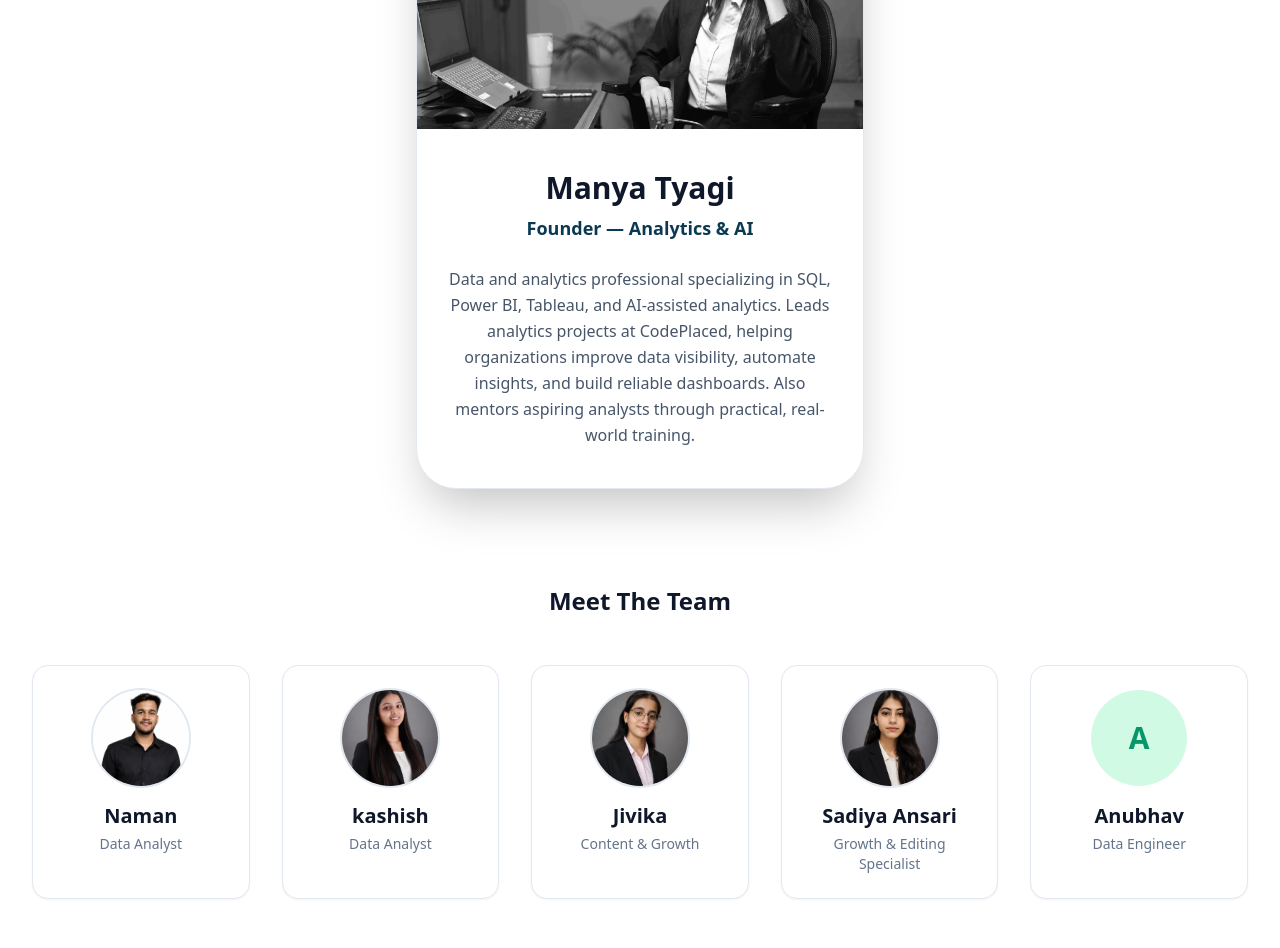
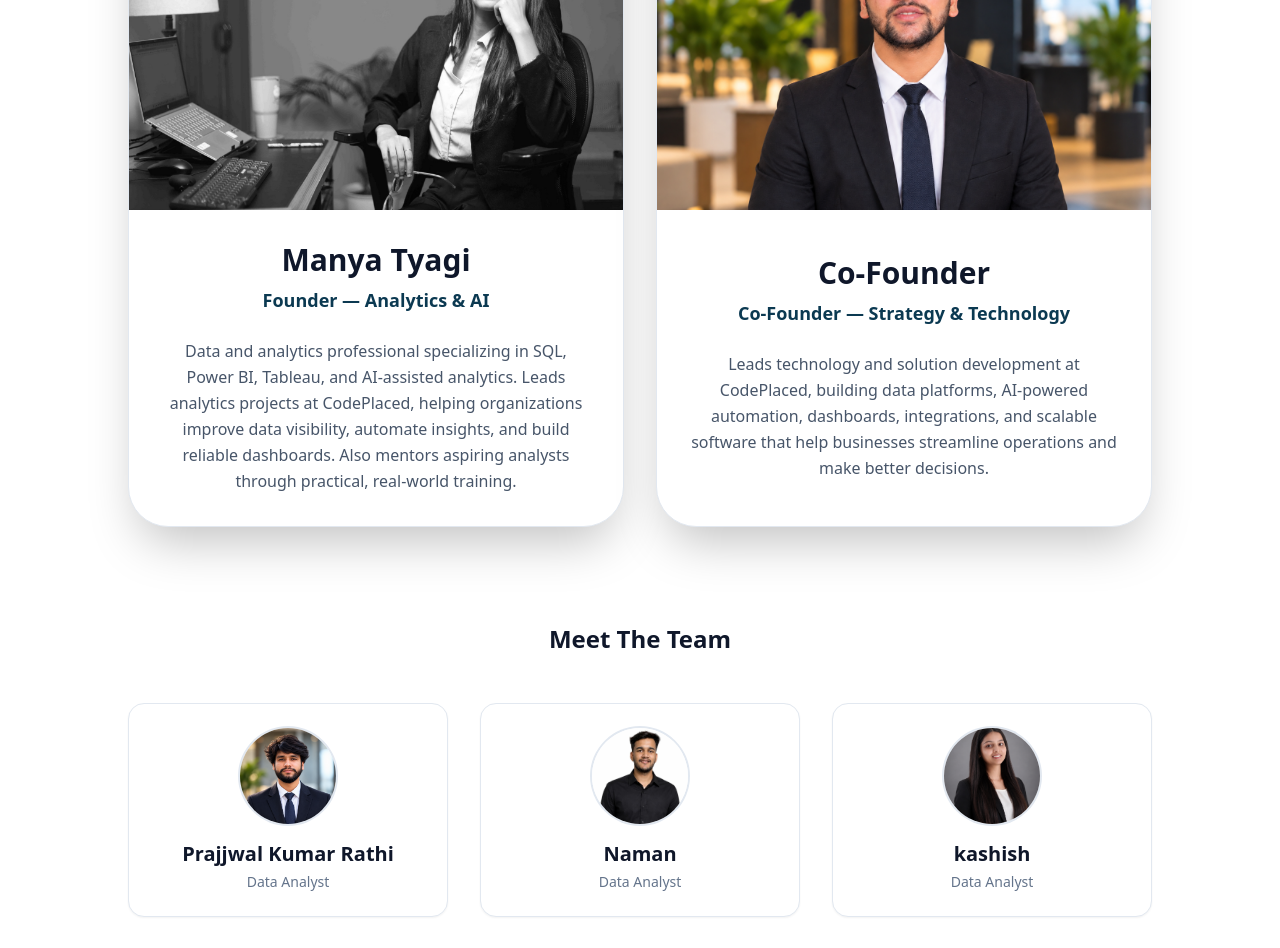
Before and after one commit to gauravshokhanda/codeplaced, a Next.js app: page /about in a window 1280 px wide. Shown: the part 1600-2548 px from the top of the page. Built offline with nearby package versions, Linux system fonts and the light colour scheme.

Commit message:
added new intern

```diff
--- a/app/about/page.tsx
+++ b/app/about/page.tsx
@@ -125,9 +125,9 @@ export default function AboutPage() {
           <h2 className="text-3xl font-bold text-slate-900 mb-12">
             Who We Are
           </h2>
-          <div className="max-w-md mx-auto">
-            <div className="bg-white rounded-[2.5rem] border border-slate-200 shadow-2xl overflow-hidden hover:shadow-3xl transition-all duration-300 flex flex-col h-[75vh] max-h-[800px] min-h-[600px]">
-              <div className="relative w-full h-[40%] bg-slate-100 shrink-0">
+          <div className="grid grid-cols-1 lg:grid-cols-2 gap-8 max-w-5xl mx-auto items-stretch">
+            <div className="bg-white rounded-[2.5rem] border border-slate-200 shadow-2xl overflow-hidden hover:shadow-3xl transition-all duration-300 flex flex-col min-h-[600px]">
+              <div className="relative w-full h-80 bg-slate-100 shrink-0">
                 <Image
                   src="/images/founder/image.png"
                   alt="Manya Tyagi"
@@ -136,7 +136,7 @@ export default function AboutPage() {
                   priority
                 />
               </div>
-              <div className="p-8 h-[60%] flex flex-col justify-center">
+              <div className="p-8 flex flex-1 flex-col justify-center">
                 <h3 className="text-3xl font-bold text-slate-900 mb-2">
                   Manya Tyagi
                 </h3>
@@ -151,23 +151,47 @@ export default function AboutPage() {
                   aspiring analysts through practical, real-world training.
                 </p>
               </div>
-              {/* <p className="mt-8 text-slate-500 italic text-sm p-4">
-                Manya personally handles every audit, every call, and every
-                dashboard we deliver.
-              </p> */}
             </div>
-            {/* <p className="mt-8 text-slate-500 italic text-sm">
-              Manya personally handles every audit, every call, and every
-              dashboard we deliver.
-            </p> */}
+
+            <div className="bg-white rounded-[2.5rem] border border-slate-200 shadow-2xl overflow-hidden hover:shadow-3xl transition-all duration-300 flex flex-col min-h-[600px]">
+              <div className="relative w-full h-80 bg-slate-100 shrink-0">
+                <Image
+                  src="/images/founder/cofounder.png"
+                  alt="CodePlaced cofounder"
+                  fill
+                  className="object-cover object-center"
+                />
+              </div>
+              <div className="p-8 flex flex-1 flex-col justify-center">
+                <h3 className="text-3xl font-bold text-slate-900 mb-2">
+                  Co-Founder
+                </h3>
+                <p className="text-primary font-semibold text-lg mb-6">
+                  Co-Founder — Strategy & Technology
+                </p>
+                <p className="text-slate-600 leading-relaxed text-base">
+                  Leads technology and solution development at CodePlaced,
+                  building data platforms, AI-powered automation, dashboards,
+                  integrations, and scalable software that help businesses
+                  streamline operations and make better decisions.
+                </p>
+              </div>
+            </div>
           </div>
         </div>
         <div className="max-w-7xl mx-auto px-4 sm:px-6 lg:px-8 mt-24">
           <h3 className="text-2xl font-bold text-slate-900 text-center mb-12">
             Meet The Team
           </h3>
-          <div className="grid grid-cols-1 sm:grid-cols-2 lg:grid-cols-3 xl:grid-cols-5 gap-8">
+          <div className="grid grid-cols-1 sm:grid-cols-2 lg:grid-cols-3 gap-8 max-w-5xl mx-auto">
             {[
+              {
+                name: "Prajjwal Kumar Rathi",
+                role: "Data Analyst",
+                initials: "P",
+                color: "bg-sky-100 text-sky-600",
+                image: "/images/team/prajjwal.png",
+              },
               {
                 name: "Naman",
                 role: "Data Analyst",
```
Also changed, not shown: public/images/founder/cofounder.png (added), public/images/team/prajjwal.png (added).
